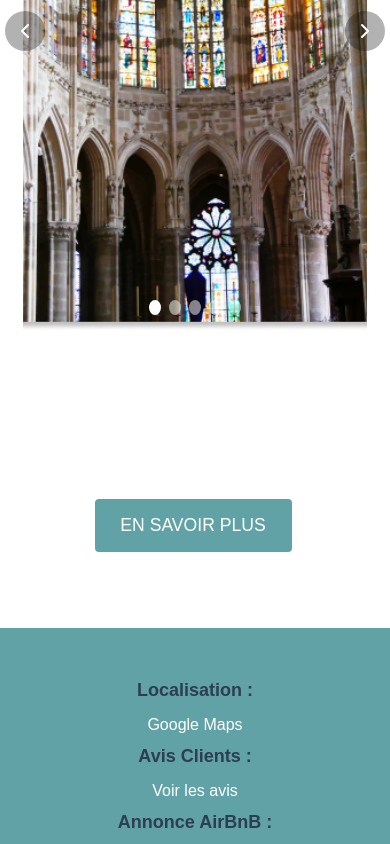
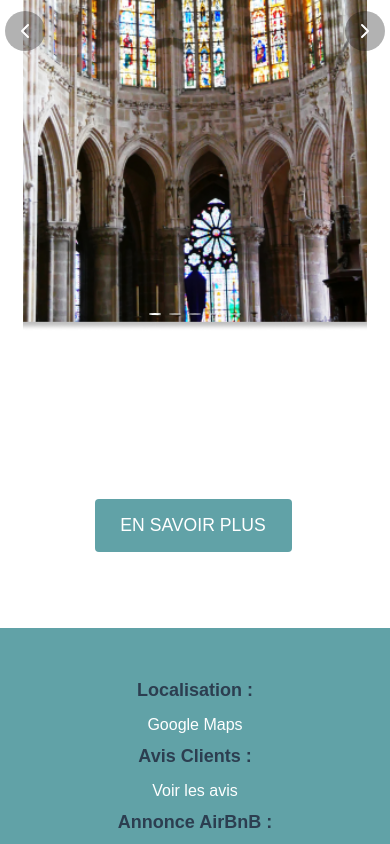
Before and after one commit to AdryanPro/client, a React (Create React App) app: page / in a window 390 px wide. Shown: the part 4042-4886 px from the top of the page. Built offline with nearby package versions, Linux system fonts and the light colour scheme; a web font is replaced by a local one.

Commit message:
maybe now

```diff
--- a/src/CSS/Home.css
+++ b/src/CSS/Home.css
@@ -639,7 +639,7 @@ body{
       }
       .dot {
       width: 1px !important;
-      height: 15px !important;
+      height: 1px !important;
       }
       .nav-button.prev{
         left: -18px !important;
```
